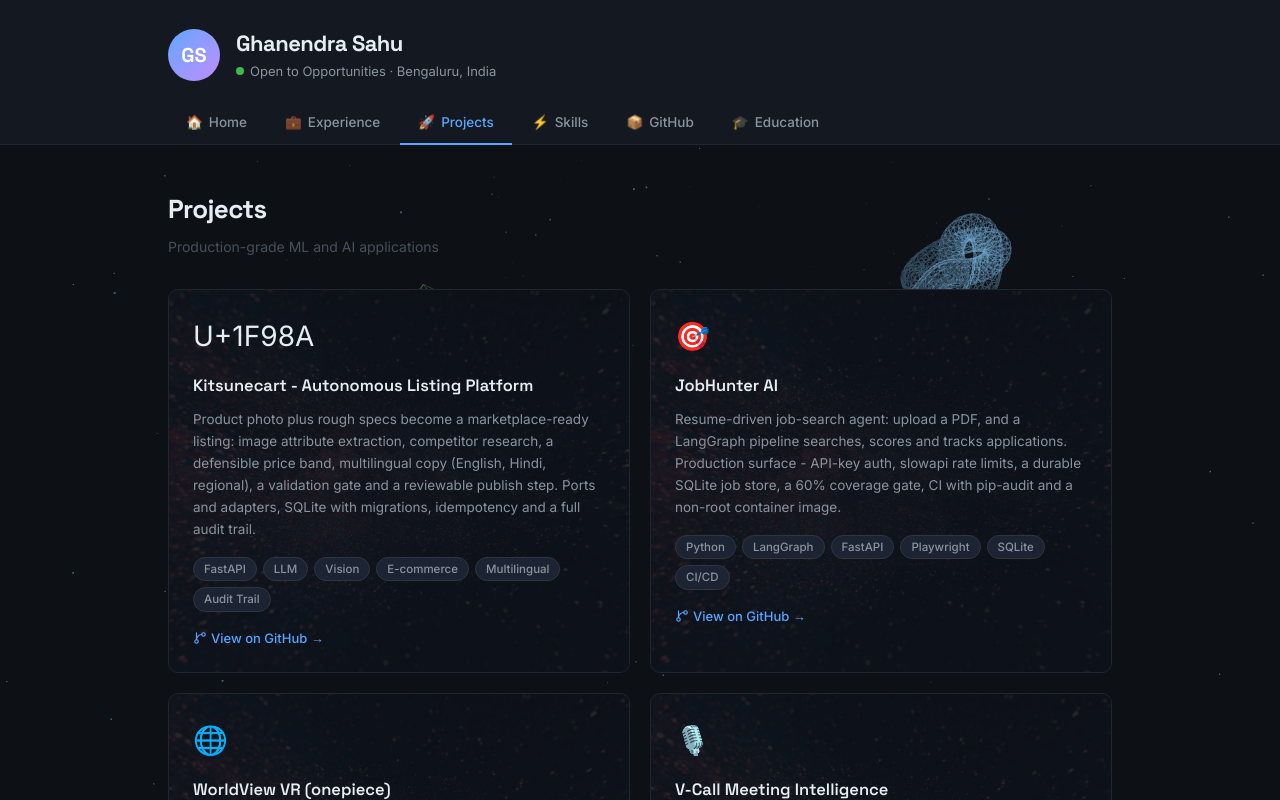
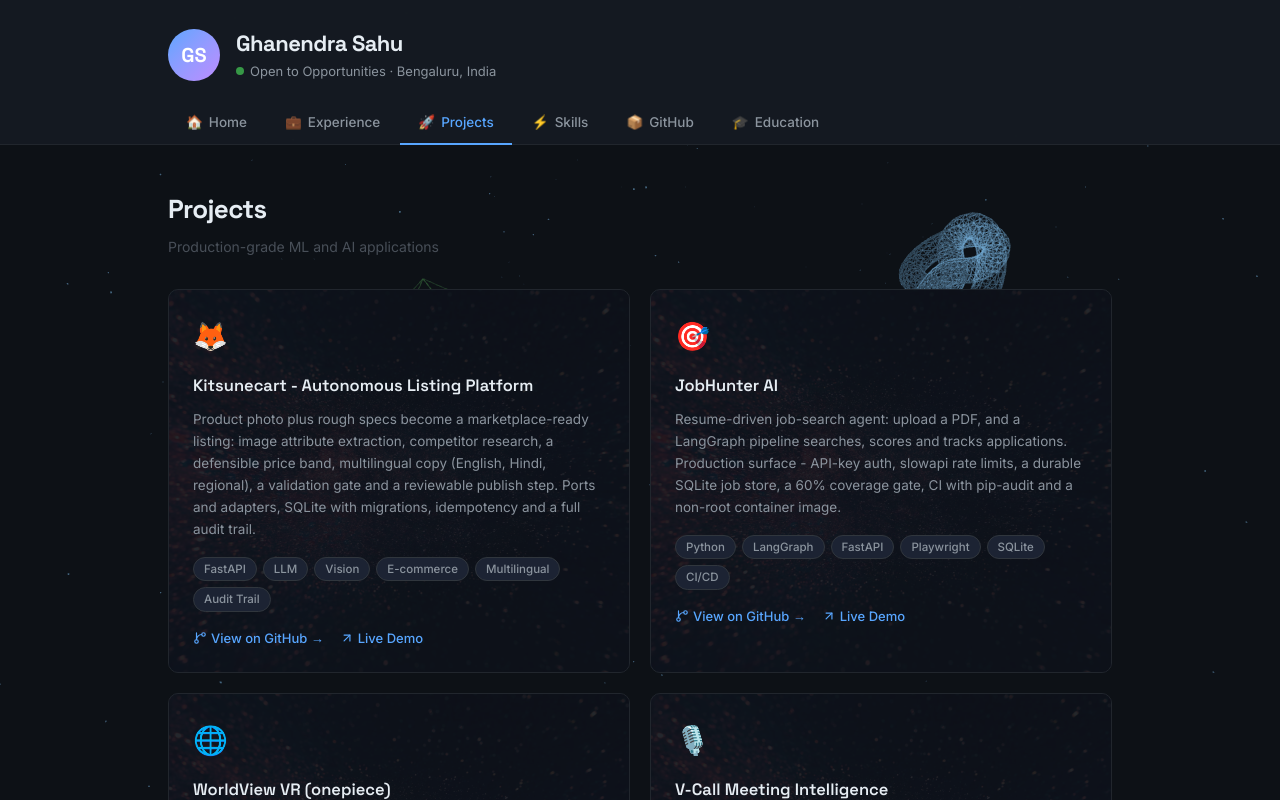
Before and after one commit to ghanendrasahu/portfolio, a React (Vite) app: page /projects in a window 1280 px wide. Shown: the top 800 px of the page. Built offline with nearby package versions, Linux system fonts and the light colour scheme.

Commit message:
feat: link every deployed project with a live demo URL

```diff
--- a/src/data/projects.ts
+++ b/src/data/projects.ts
@@ -11,13 +11,15 @@ export interface Project {
 export const projects: Project[] = [
   {
     id: 13,
-    emoji: "U+1F98A",
+    emoji: "🦊",
     title: "Kitsunecart - Autonomous Listing Platform",
     description:
       "Product photo plus rough specs become a marketplace-ready listing: image attribute extraction, competitor research, a defensible price band, multilingual copy (English, Hindi, regional), a validation gate and a reviewable publish step. Ports and adapters, SQLite with migrations, idempotency and a full audit trail.",
     tags: ["FastAPI", "LLM", "Vision", "E-commerce", "Multilingual", "Audit Trail"],
     github: "https://github.com/ghanendrasahu/kitsunecart",
-  },  {
+    demo: "https://kitsunecart.onrender.com/docs",
+  },
+  {
     id: 8,
     emoji: "🎯",
     title: "JobHunter AI",
@@ -25,6 +27,7 @@ export const projects: Project[] = [
       "Resume-driven job-search agent: upload a PDF, and a LangGraph pipeline searches, scores and tracks applications. Production surface - API-key auth, slowapi rate limits, a durable SQLite job store, a 60% coverage gate, CI with pip-audit and a non-root container image.",
     tags: ["Python", "LangGraph", "FastAPI", "Playwright", "SQLite", "CI/CD"],
     github: "https://github.com/ghanendrasahu/jobhunter-ai",
+    demo: "https://jobhunter-ai-h73m.onrender.com",
   },
   {
     id: 9,
@@ -52,6 +55,7 @@ export const projects: Project[] = [
       "Telemetry to maintenance decision: a seeded simulator with degradation physics feeds rolling-window features, an IsolationForest anomaly detector, a calibrated failure model and an RUL regressor. Reports failure probability, days remaining and the sensors driving them.",
     tags: ["Machine Learning", "Time Series", "Anomaly Detection", "RUL", "FastAPI"],
     github: "https://github.com/ghanendrasahu/industrial-predictive-maintenance",
+    demo: "https://industrial-predictive-maintenance-we44.onrender.com/docs",
   },
   {
     id: 12,
@@ -61,6 +65,7 @@ export const projects: Project[] = [
       "YouTube-automation pipeline: download, transcribe, detect clips, write the content pack with an LLM, render 9:16, burn captions and publish. LangGraph orchestration with conditional stages, real resumable YouTube uploads, a thumbnail studio and a dark-mode dashboard.",
     tags: ["LangGraph", "FFmpeg", "Whisper", "YouTube API", "Streamlit", "FastAPI"],
     github: "https://github.com/ghanendrasahu/ai-content-factory",
+    demo: "https://ai-content-factory-k9cv.onrender.com",
   },
   {
     id: 1,
@@ -70,6 +75,7 @@ export const projects: Project[] = [
       "Production-style agentic AI application demonstrating the complete GenAI stack — LLM reasoning, embeddings, RAG, agent loop, multi-agent orchestration, and memory. Specialized agents coordinate to plan, retrieve, and answer complex study queries with source attribution.",
     tags: ["Python", "LLMs", "RAG", "Multi-Agent", "Orchestration", "Memory"],
     github: "https://github.com/ghanendrasahu/Multi-Agent-Study-Assistant",
+    demo: "https://multi-agent-study-assistant-app.onrender.com",
   },
   {
     id: 2,
@@ -79,7 +85,7 @@ export const projects: Project[] = [
       "End-to-end ML inference pipeline on a 7,043-row Telco dataset (23.1% churn rate). Engineered domain features — tenure group, charge-per-service, contract flag — achieving 87%+ accuracy with Random Forest optimized via ROC-AUC and F1-Score. Containerized FastAPI endpoint for real-time churn probability serving.",
     tags: ["Python", "Random Forest", "FastAPI", "Streamlit", "Docker", "REST API"],
     github: "https://github.com/ghanendrasahu/customer_churn_project",
-    demo: "https://huggingface.co/spaces/Sahu06/customer_churn",
+    demo: "https://customer-churn-app-1jyq.onrender.com",
   },
   {
     id: 3,
@@ -98,6 +104,7 @@ export const projects: Project[] = [
       "FastAPI-based PDF RAG backend using ChromaDB embeddings and Groq-powered answer generation. Exposes dedicated ingest/query endpoints with structured logging for production observability — a deployable document-intelligence service rather than a script.",
     tags: ["Python", "FastAPI", "ChromaDB", "Embeddings", "Groq", "REST API"],
     github: "https://github.com/ghanendrasahu/RAG_ASSISTANT_API",
+    demo: "https://rag-assistant-api-393o.onrender.com/docs",
   },
   {
     id: 5,
@@ -107,6 +114,7 @@ export const projects: Project[] = [
       "Binary classification pipeline benchmarking Logistic Regression vs. Random Forest on loan features (income, credit history, employment length, interest rate). Threshold tuning maximized recall on high-risk defaults, minimizing false negatives. Streamlit model-serving app with real-time default probability.",
     tags: ["Logistic Regression", "Random Forest", "Threshold Tuning", "Streamlit", "Model Serving"],
     github: "https://github.com/ghanendrasahu/credit-risk-project",
+    demo: "https://credit-risk-app-92s8.onrender.com",
   },
   {
     id: 6,
@@ -117,6 +125,96 @@ export const projects: Project[] = [
     tags: ["Python", "PyTorch", "LSTM", "Time-Series", "Deep Learning", "MAE / RMSE"],
     github: "https://github.com/ghanendrasahu/finance-forecast-lstm",
   },
+  {
+    id: 14,
+    emoji: "💬",
+    title: "AI Chat Bot",
+    description:
+      "Full-stack conversational assistant: a React (Vite) frontend served by a Node-Express API that streams OpenAI replies, with graceful degradation to a fail-safe page when no API key is configured.",
+    tags: ["Node.js", "Express", "React", "OpenAI API", "Streaming"],
+    github: "https://github.com/ghanendrasahu/ai-chat-bot",
+    demo: "https://ai-chat-bot-tmov.onrender.com",
+  },
+  {
+    id: 15,
+    emoji: "📊",
+    title: "RAG Evaluation Platform",
+    description:
+      "RAG QA platform with a built-in evaluation suite: PDF question answering alongside APIs that grade retrieval and answer quality across RAG configurations, so pipeline changes are measured, not guessed.",
+    tags: ["FastAPI", "RAG", "Evaluation", "ChromaDB", "Groq"],
+    github: "https://github.com/ghanendrasahu/rag-eval-platform",
+    demo: "https://rag-eval-platform.onrender.com/docs",
+  },
+  {
+    id: 16,
+    emoji: "🛡️",
+    title: "Fraud Detection Engine",
+    description:
+      "Real-time transaction fraud scoring: imbalanced-learning-aware training of XGBoost/LightGBM/CatBoost ensembles exported to ONNX for fast inference, exposed through FastAPI health and prediction endpoints.",
+    tags: ["XGBoost", "LightGBM", "CatBoost", "ONNX", "FastAPI"],
+    github: "https://github.com/ghanendrasahu/fraud-detection-engine",
+    demo: "https://fraud-detection-engine-s5k7.onrender.com/docs",
+  },
+  {
+    id: 17,
+    emoji: "🧑‍💻",
+    title: "AI Integrated Coding Agent",
+    description:
+      "Agentic coding service that plans and executes programming tasks with streaming (SSE) progress updates and structured final reports, shipped as a Flask API.",
+    tags: ["Flask", "Agentic AI", "SSE Streaming", "Python"],
+    github: "https://github.com/ghanendrasahu/ai-integrate-coding",
+    demo: "https://ai-integrate-coding.onrender.com",
+  },
+  {
+    id: 18,
+    emoji: "⚙️",
+    title: "Bankai OS",
+    description:
+      "Personal autonomous-agent platform: a Node/TypeScript monorepo pairing a server-side orchestrator with a web dashboard for launching and observing agent sessions.",
+    tags: ["TypeScript", "Node.js", "Monorepo", "Agent Orchestrator"],
+    github: "https://github.com/ghanendrasahu/bankai-os",
+    demo: "https://bankai-os.onrender.com",
+  },
+  {
+    id: 19,
+    emoji: "⚖️",
+    title: "LegalLens India",
+    description:
+      "AI contract literacy for startups, freelancers, employees, landlords/tenants and small businesses. The phase-1 API is live, with the PostgreSQL/Redis phase-2 build-out next.",
+    tags: ["FastAPI", "LegalTech", "AI", "API-First"],
+    github: "https://github.com/ghanendrasahu/sharingan",
+    demo: "https://legal-lens-india.onrender.com/docs",
+  },
+  {
+    id: 20,
+    emoji: "🚚",
+    title: "Supply Chain Digital Twin",
+    description:
+      "Simulation-first supply-chain digital twin: demand forecasting, inventory policy simulation and disruption-scenario analysis in an interactive Streamlit control panel.",
+    tags: ["Digital Twin", "Simulation", "Forecasting", "Streamlit"],
+    github: "https://github.com/ghanendrasahu/ai-supply-chain-digital-twin",
+    demo: "https://supply-chain-digital-twin-app.onrender.com",
+  },
+  {
+    id: 21,
+    emoji: "🧠",
+    title: "AI Data Science Team",
+    description:
+      "Autonomous multi-agent data-science team: LLM agents run end-to-end EDA, modeling and reporting workflows, with a FastAPI brain and a Streamlit cockpit for control and observation.",
+    tags: ["Multi-Agent", "LLMs", "FastAPI", "Streamlit", "EDA"],
+    github: "https://github.com/ghanendrasahu/ai-data-science-team",
+    demo: "https://ai-data-science-team-ui.onrender.com",
+  },
+  {
+    id: 22,
+    emoji: "🧑‍💼",
+    title: "Workforce Intelligence",
+    description:
+      "Workforce decision intelligence: predicts employee attrition, explains the drivers behind each prediction and simulates what-if retention scenarios — inference API plus an analytics dashboard.",
+    tags: ["Attrition Prediction", "Explainability", "What-if Simulation", "FastAPI", "Streamlit"],
+    github: "https://github.com/ghanendrasahu/workforce-intelligence",
+    demo: "https://workforce-intelligence-ui.onrender.com",
+  },
 ];
 
 export default projects;
```
